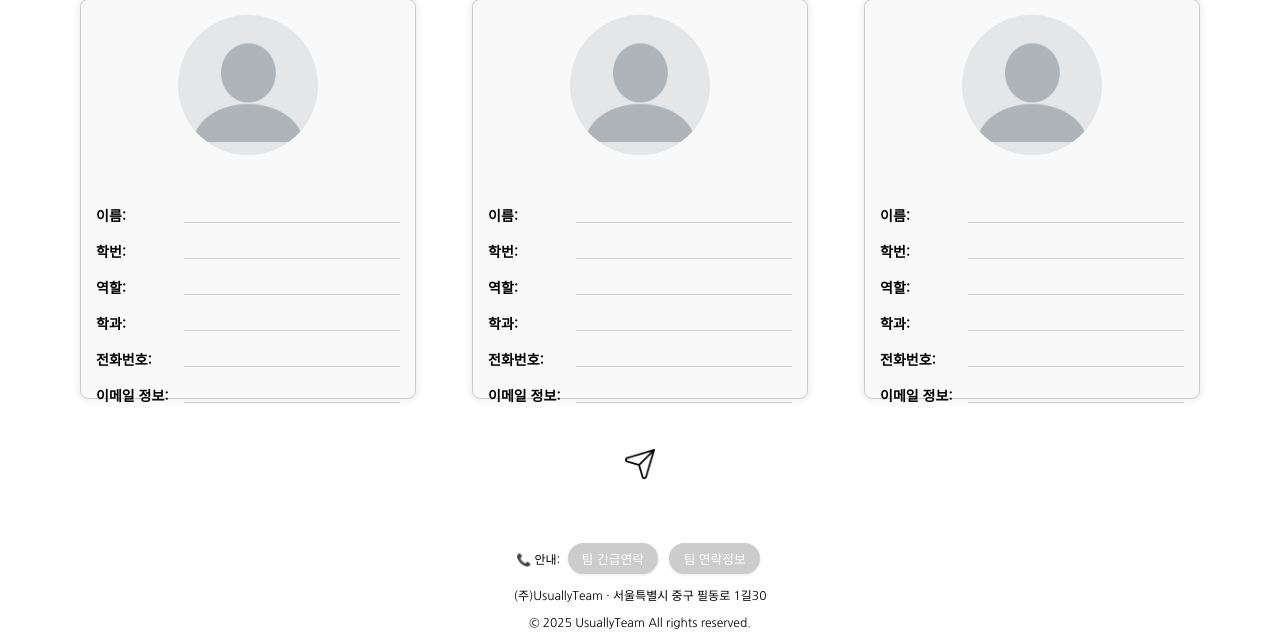
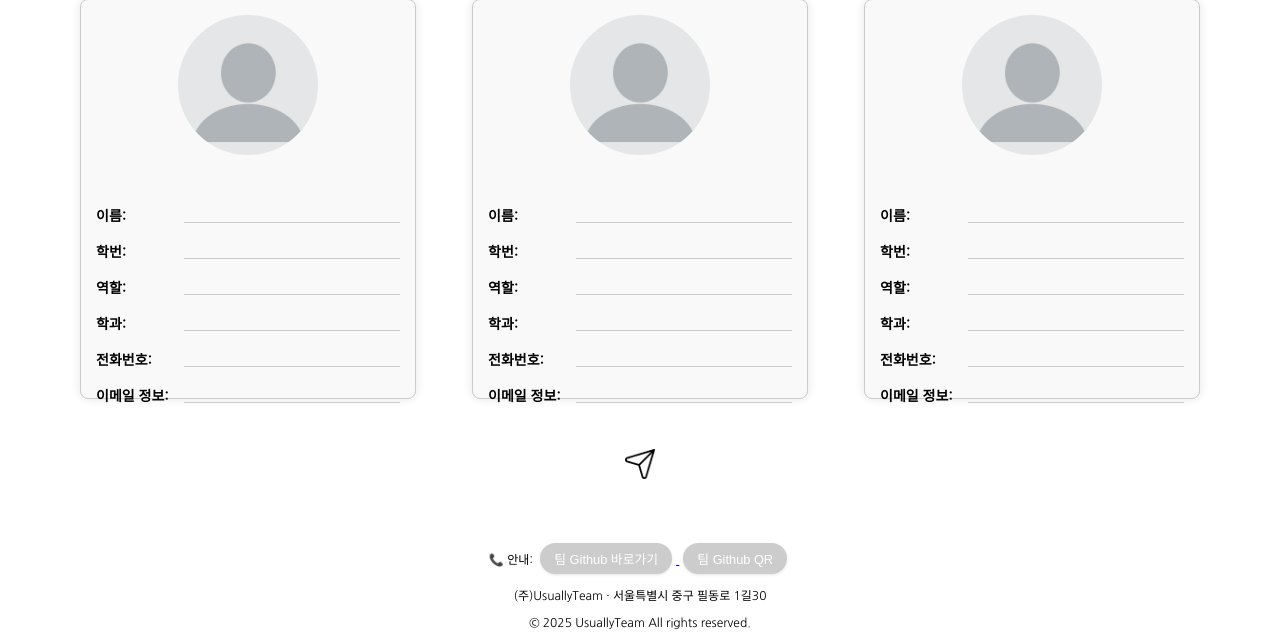
Before and after one commit to JJHDGU/2025-1-OSSPrac-usually-01, a Flask app: page / in a window 1280 px wide. Shown: the part 224-867 px from the top of the page. Run offline with Flask 3, Linux system fonts and the light colour scheme.

Commit message:
팀 github 및 QR 작성

```diff
--- a/Subject3_2/team.py
+++ b/Subject3_2/team.py
@@ -74,5 +74,9 @@ def result_page():
 def contact_info():
     return render_template('contact.html')
 
+@app.route('/github_qr')
+def github_qr():
+    return render_template('github_qr.html')
+
 if __name__ == '__main__':
     app.run(debug=True)
--- a/Subject3_2/templates/index.html
+++ b/Subject3_2/templates/index.html
@@ -235,8 +235,10 @@
     <div class="site-footer">
         <div class="footer-content">
             <span>📞 안내: </span>
-            <button class="footer-btn" onclick="showContactInfo()">팀 긴급연락</button>
-            <button class="footer-btn" onclick="openContactPage()">팀 연락정보</button>
+            <a href="https://github.com/CSID-DGU/2025-1-OSSPrac-usually-01" target="_blank">
+                <button class="footer-btn">팀 Github 바로가기</button>
+            </a>
+            <button class="footer-btn" onclick="openContactPage()">팀 Github QR</button>
         </div>
         <div class="footer-info">
             <p>(주)UsuallyTeam · 서울특별시 중구 필동로 1길30 </p>
```
Also changed, not shown: Subject3_2/templates/contact.html (+22 -1 lines), Subject3_2/static/uploads/frame.png (added).
